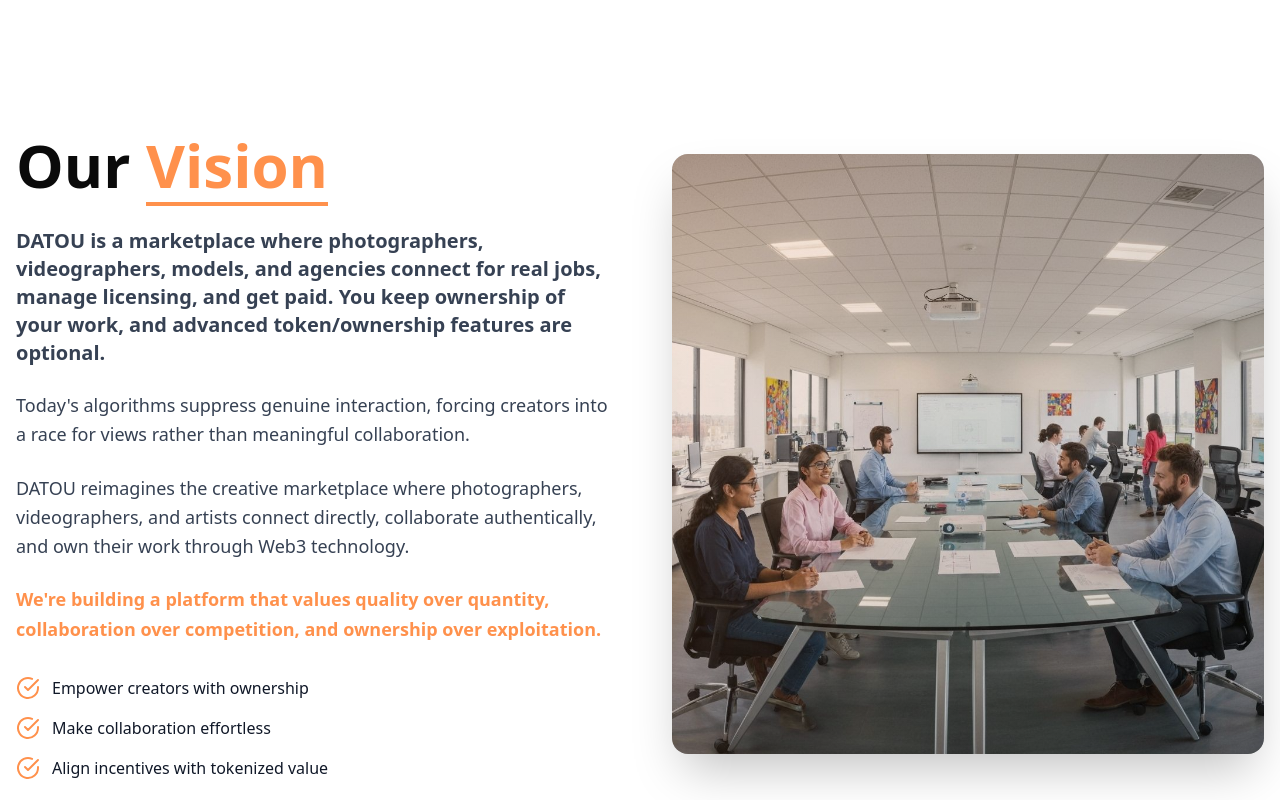
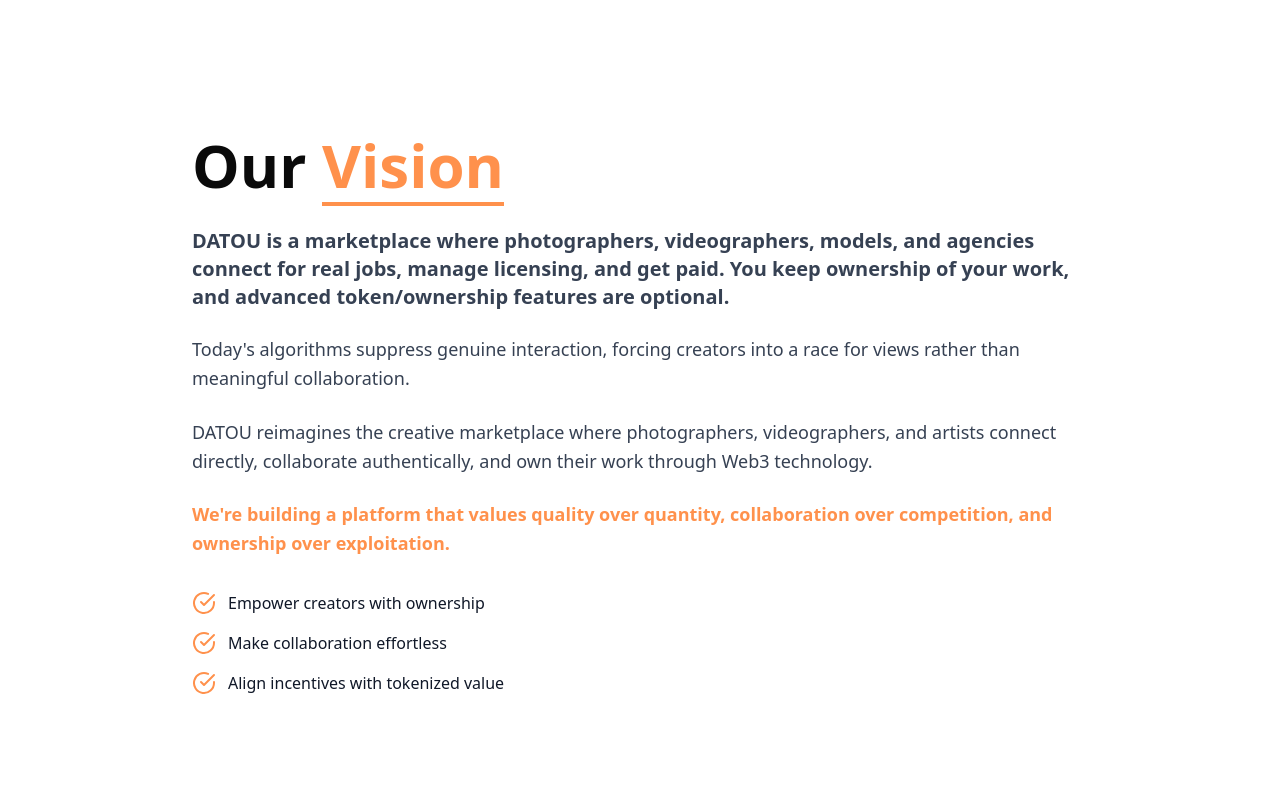
Before and after one commit to michaelpichardo27/datou-landing, a Next.js app: page / in a window 1280 px wide. Shown: the part 800-1600 px from the top of the page. Built offline with nearby package versions, Linux system fonts and the light colour scheme.

Commit message:
Remove creative-collaboration-workspace image from Vision section and Features preview

```diff
--- a/components/features.tsx
+++ b/components/features.tsx
@@ -22,7 +22,6 @@ const features = [
     icon: UsersIcon,
     title: "Collaboration Boards",
     description: "Post and discover gigs, castings, and shoots.",
-    previewImage: "/creative-collaboration-workspace.jpg",
   },
   {
     icon: StarIcon,
--- a/components/vision.tsx
+++ b/components/vision.tsx
@@ -19,7 +19,7 @@ export function Vision() {
   return (
     <section id="vision" ref={ref} className="py-32 bg-white">
       <div className="container mx-auto px-4">
-        <div className="grid md:grid-cols-2 gap-16 items-center">
+        <div className="max-w-4xl mx-auto">
           <motion.div
             initial={{ opacity: 0, x: -50 }}
             animate={isInView ? { opacity: 1, x: 0 } : { opacity: 0, x: -50 }}
@@ -69,20 +69,6 @@ export function Vision() {
               ))}
             </div>
           </motion.div>
-
-          <motion.div
-            initial={{ opacity: 0, x: 50 }}
-            animate={isInView ? { opacity: 1, x: 0 } : { opacity: 0, x: 50 }}
-            transition={{ duration: 0.8, ease: [0.22, 1, 0.36, 1] }}
-            className="relative h-[600px] rounded-2xl overflow-hidden shadow-2xl"
-          >
-            <div className="absolute inset-0 bg-gradient-to-br from-[#ff914c] to-[#0a0a0a] opacity-20" />
-            <img
-              src="/creative-collaboration-workspace.jpg"
-              alt="Creative collaboration"
-              className="w-full h-full object-cover"
-            />
-          </motion.div>
         </div>
       </div>
     </section>
```
